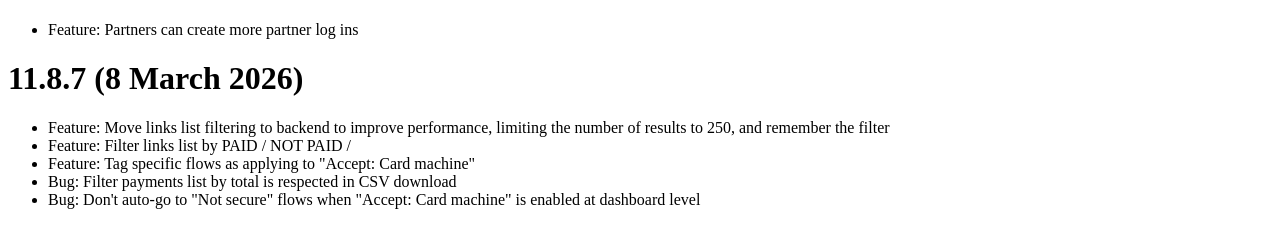
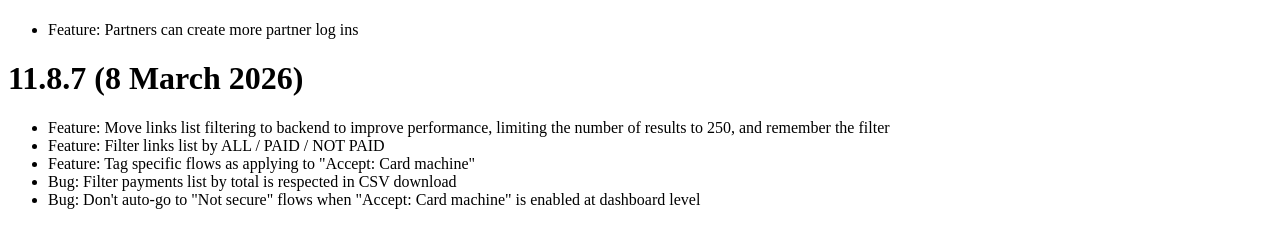
Before and after one commit to Stickyto/sticky-docs, a Next.js app in the folder src/: page /updates in a window 1280 px wide. Shown: the part 841-1068 px from the top of the page. Built offline with nearby package versions, Linux system fonts and the light colour scheme.

Commit message:
`11.8.7`: 'ALL / PAID / NOT PAID' minor update

```diff
--- a/src/pages/updates.mdx
+++ b/src/pages/updates.mdx
@@ -33,7 +33,7 @@
 
 # 11.8.7 (8 March 2026)
  - Feature: Move links list filtering to backend to improve performance, limiting the number of results to 250, and remember the filter
- - Feature: Filter links list by PAID / NOT PAID /
+ - Feature: Filter links list by ALL / PAID / NOT PAID
  - Feature: Tag specific flows as applying to "Accept: Card machine"
  - Bug: Filter payments list by total is respected in CSV download
  - Bug: Don't auto-go to "Not secure" flows when "Accept: Card machine" is enabled at dashboard level
```
